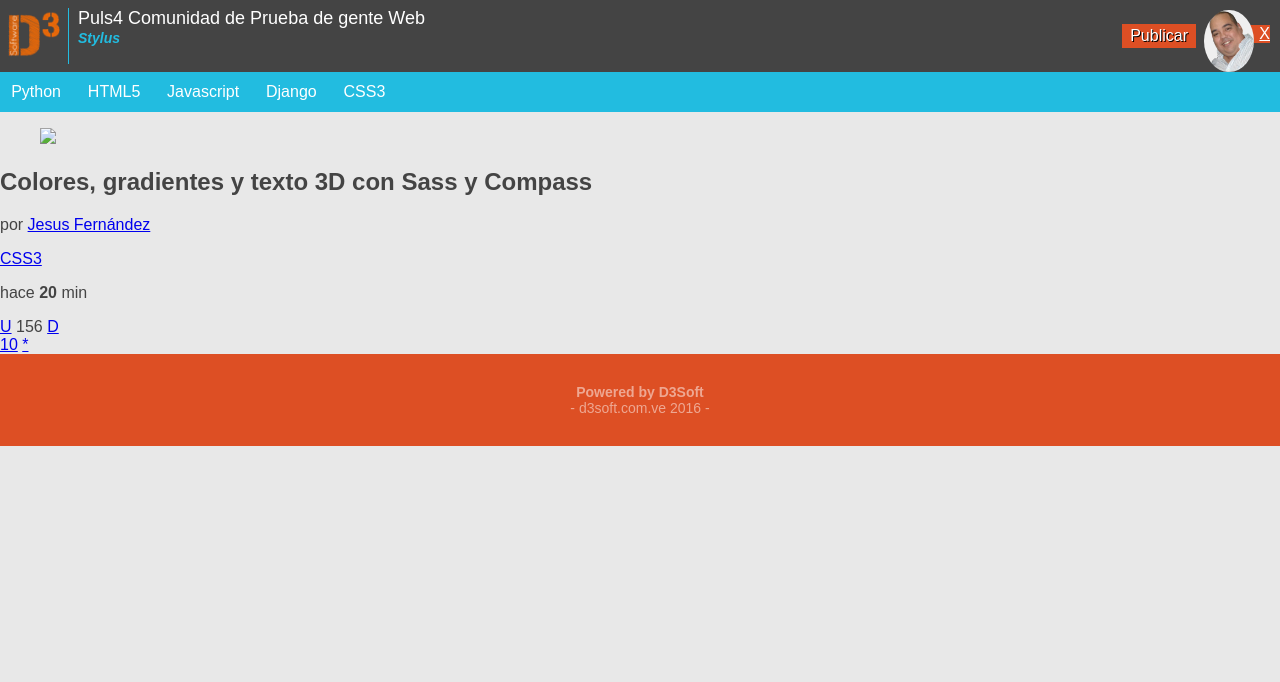
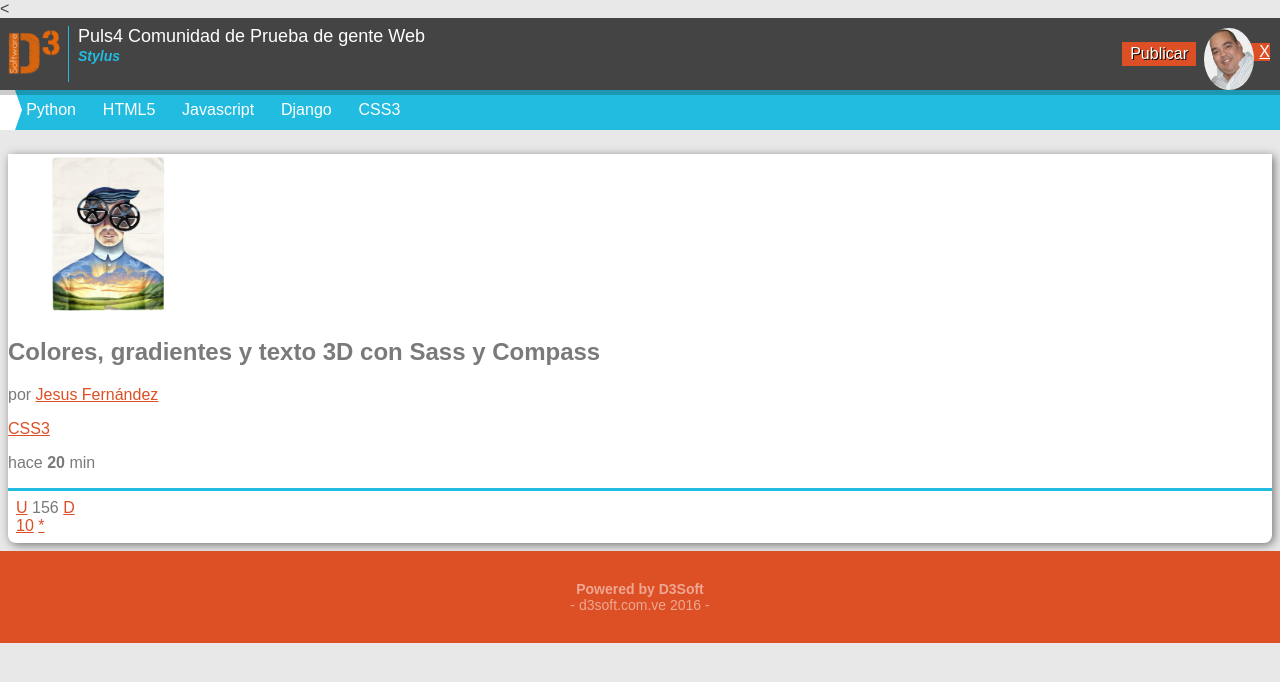
Before and after one commit to Jfernandez27/Frontend2, a plain HTML site: page index.html in a window 1280 px wide. Drawn offline with Linux system fonts and the light colour scheme.

Commit message:
Cambios 04062016

```diff
--- a/css/puls4.css
+++ b/css/puls4.css
@@ -1,3 +1,6 @@
+a {
+  color: #dd4f24;
+}
 body {
   background: #e8e8e8;
   color: #444;
@@ -24,10 +27,12 @@ footer h3 .mejor:after {
 }
 header {
   background: #444;
+  box-shadow: 0 5px 0 rgba(0,0,0,0.2);
   color: #fff;
   overflow: hidden;
   padding: 0.5em;
   position: relative;
+  z-index: 1;
 }
 header .logo {
   border-right: 1px solid #22bce0;
@@ -89,6 +94,17 @@ header .usuario .flechita {
 }
 nav {
   background: #22bce0;
+  border-left: 15px solid #fff;
+  position: relative;
+}
+nav:before {
+  border-bottom: 20px solid transparent;
+  border-left: 7px solid #fff;
+  border-top: 20px solid transparent;
+  content: "";
+  position: absolute;
+  top: 0;
+  left: 0;
 }
 nav .menu {
   height: 40px;
@@ -108,3 +124,23 @@ nav .menu li a {
   padding: 0 0.2em;
   text-decoration: none;
 }
+.posts {
+  padding: 0.5em;
+}
+.posts .post {
+  background: #fff;
+  box-shadow: 2px 2px 10px rgba(0,0,0,0.5);
+  border-radius: 0 0 0.5em 0.5em;
+  color: #7a7a7a;
+}
+.posts .acciones {
+  border-top: 3px solid #22bce0;
+  padding: 0.5em;
+}
+.posts .descripcion {
+  color: #7a7a7a;
+}
+.posts .descripcion .imagen img {
+  height: 160px;
+  width: 120px;
+}
--- a/index.html
+++ b/index.html
@@ -2,6 +2,7 @@
 <html lang="es">
 <head>
 	<meta charset="utf-8"/>
+	<<meta name="viewport" content="width=device-width, initial-scale=1, maximum-scale=1">
 	<title>Puls4: Comunidad de Prueba</title>
 	<link rel="stylesheet" href="css/normalize.css">
 	<link rel="stylesheet" href="css/puls4.css">
@@ -42,10 +43,10 @@
 			<li><a href="#">CSS3</a></li>
 		</ul>
 	</nav>
-	<section>
+	<section class="posts">
 		<article class="post">
 			<div class="descripcion">
-				<figure class="imagene">
+				<figure class="imagen">
 					<img src="imagenes/foto.jpg"/>
 				</figure>
 				<div class="detalles">
```
Also changed, not shown: imagenes/foto.jpg (added), 1 other file.
